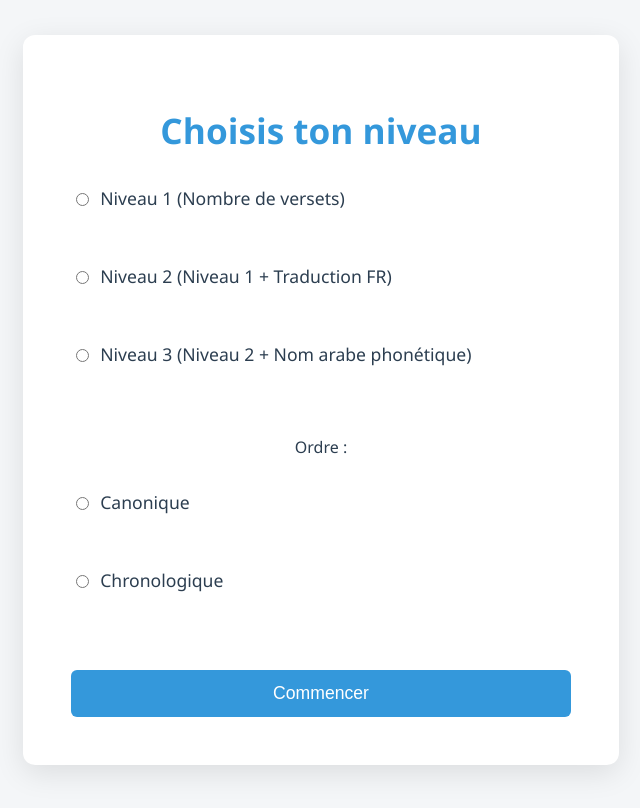
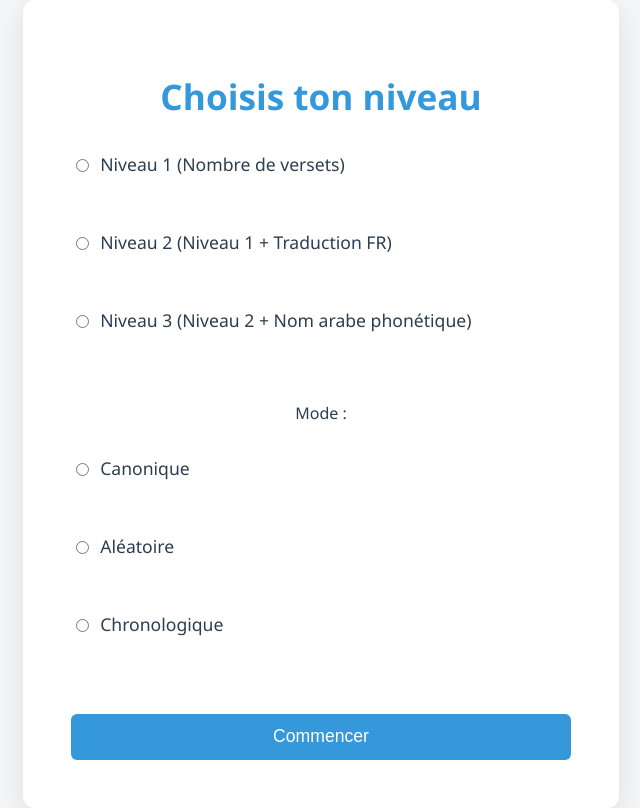
Before and after one commit to NezimK/QuizSuras, a Flask app: page / in a window 1280 px wide. Shown: the whole page, without its empty margins (319-959 px from the left). Before the commit the page ends 773 px from the top, so only its background shows below. Run offline with Flask 3, Linux system fonts and the light colour scheme.

Commit message:
add random mode

```diff
--- a/templates/home.html
+++ b/templates/home.html
@@ -14,8 +14,9 @@
             <label><input type="radio" name="niveau" value="1" required> Niveau 1 (Nombre de versets)</label><br>
             <label><input type="radio" name="niveau" value="2"> Niveau 2 (Niveau 1 + Traduction FR)</label><br>
             <label><input type="radio" name="niveau" value="3"> Niveau 3 (Niveau 2 + Nom arabe phonétique)</label><br>
-            <p>Ordre :</p>
+            <p>Mode :</p>
             <label><input type="radio" name="mode" value="canonique" required> Canonique</label><br>
+            <label><input type="radio" name="mode" value ="aleatoire"> Aléatoire</label><br>
             <label><input type="radio" name="mode" value="chronologique"> Chronologique</label><br>
             <button type="submit">Commencer</button>
         </form>
```
